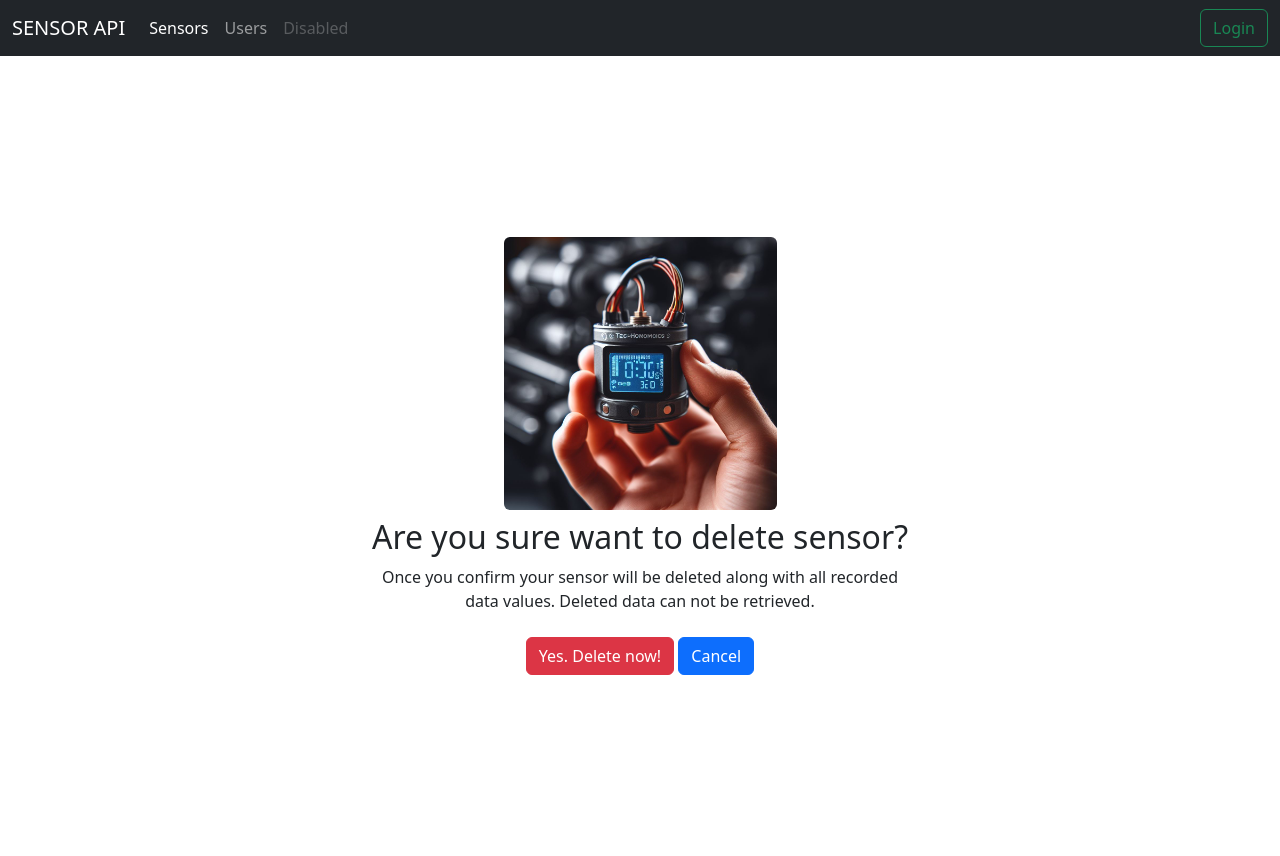
After one commit to mekatronikap/techesensor, a FastAPI app: template templates/delete-sensor.html in a window 1280 px wide. The commit adds this page. Run offline with FastAPI, Linux system fonts and the light colour scheme; the template is opened without the code that fills it: most values are stand-ins (such as "Sample title", 1, 10 or a date in 2020).

Commit message:
delete confirmation

```diff
--- a/routers/sensors.py
+++ b/routers/sensors.py
@@ -67,6 +67,11 @@ async def read_sensor(request: Request, sensor_id: int, db: Session = Depends(ge
     return templates.TemplateResponse("sensor.html", {"request": request, "sensor": sensor})
 
 
+@router.get("/confirm-delete/{sensor_id}", status_code=status.HTTP_200_OK)
+async def confirm_delete_sensor(request: Request, sensor_id: int):
+    return templates.TemplateResponse("delete-sensor.html", {"request": request, "sensor_id": sensor_id})
+
+
 @router.get("/delete/{sensor_id}", status_code=status.HTTP_204_NO_CONTENT)
 async def delete_sensor(request: Request, sensor_id: int, db: Session = Depends(get_db)):
     # todo auth
--- /dev/null
+++ b/templates/delete-sensor.html
@@ -0,0 +1,30 @@
+{% include "layout.html" %}
+<div class="d-flex min-vh-100">
+    <div class="container align-self-center">
+
+        <div class="row justify-content-center">
+
+            <div class="col-12 col-lg-8 col-xl-6 text-center">
+
+                <div class="lc-block mb-2">
+                    <img class="img-fluid w-50 rounded" alt="Sensor"
+                         src="{{ url_for('static', path='images/sensorIntro.jpeg') }}">
+                </div>
+                <div class="lc-block mb-4">
+                    <div editable="rich">
+
+                        <h2>Are you sure want to delete sensor?</h2>
+
+                        <p>Once you confirm your sensor will be deleted along with all recorded data values. Deleted
+                        data can not be retrieved.</p>
+                    </div>
+                </div>
+                <div class="lc-block">
+                    <a class="btn btn-danger" href="/sensors/delete/{{ sensor_id }}" role="button">Yes. Delete now!</a>
+                    <a class="btn btn-primary" href="/sensors" role="button">Cancel</a>
+                </div>
+
+            </div>
+        </div>
+    </div>
+</div>
--- a/templates/edit-sensor.html
+++ b/templates/edit-sensor.html
@@ -5,7 +5,7 @@
     <h2>Edit Sensor</h2>
     <div class="row mt-2">
         <div class="col-md-8">
-            <div class="card">
+            <div class="card shadow">
                 <div class="card-body">
                     <form method="post">
                         <div class="form-group mb-3">
@@ -74,6 +74,7 @@
                         </div>
                         <div class="mb-3 mt-4">
                             <button class="btn btn-dark">Save</button>
+                            <a href="/sensors" class="btn btn-outline-secondary">Cancel</a>
                         </div>
                     </form>
                 </div>
--- a/templates/new-sensor.html
+++ b/templates/new-sensor.html
@@ -43,6 +43,7 @@
                 </div>
                 <div class="mb-3 mt-4">
                     <button class="btn btn-dark">Add Sensor</button>
+                    <a href="/sensors" class="btn btn-outline-secondary">Cancel</a>
                 </div>
             </form>
         </div>
--- a/templates/sensors.html
+++ b/templates/sensors.html
@@ -9,7 +9,7 @@
             <a href="add-sensor" class="btn btn-dark btn-sm" role="button">Add Sensor</a>
         </div>
     </div>
-    <div class="card mt-2">
+    <div class="card mt-2 shadow">
         <div class="card-body">
             <table class="table table-hover">
                 <thead>
@@ -37,7 +37,7 @@
                                 <i class="bi-pen"></i>
                             </a>
                             &nbsp;|&nbsp;
-                            <a class="icon-link" href="delete/{{ sensor.id }}">
+                            <a class="icon-link" href="confirm-delete/{{ sensor.id }}">
                                 <i class="bi-trash"></i>
                             </a>
                         </td>
```
Also changed, not shown: sensor_api.db, static/images/sensorIntro.jpeg (renamed from sensorIntro.jpeg).
